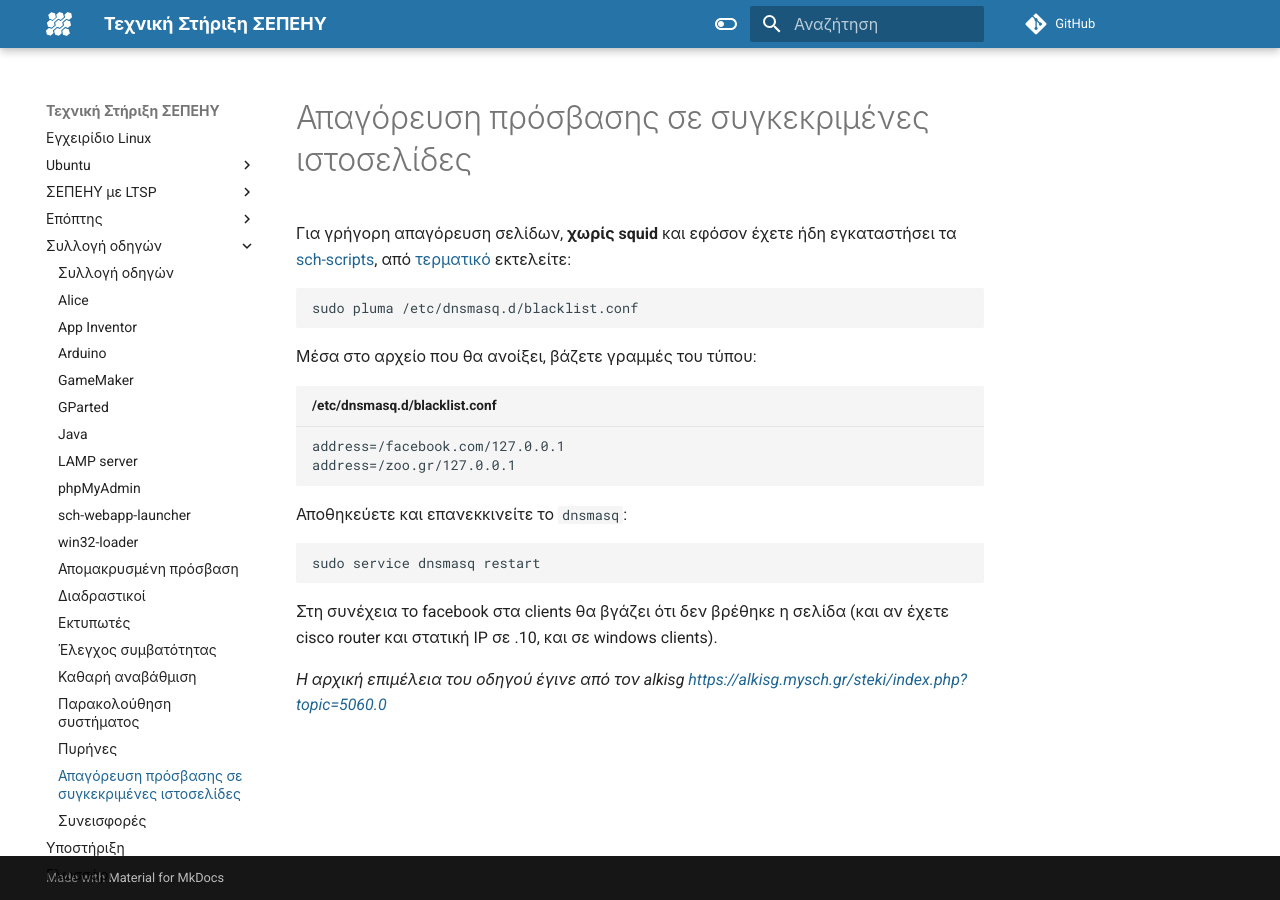
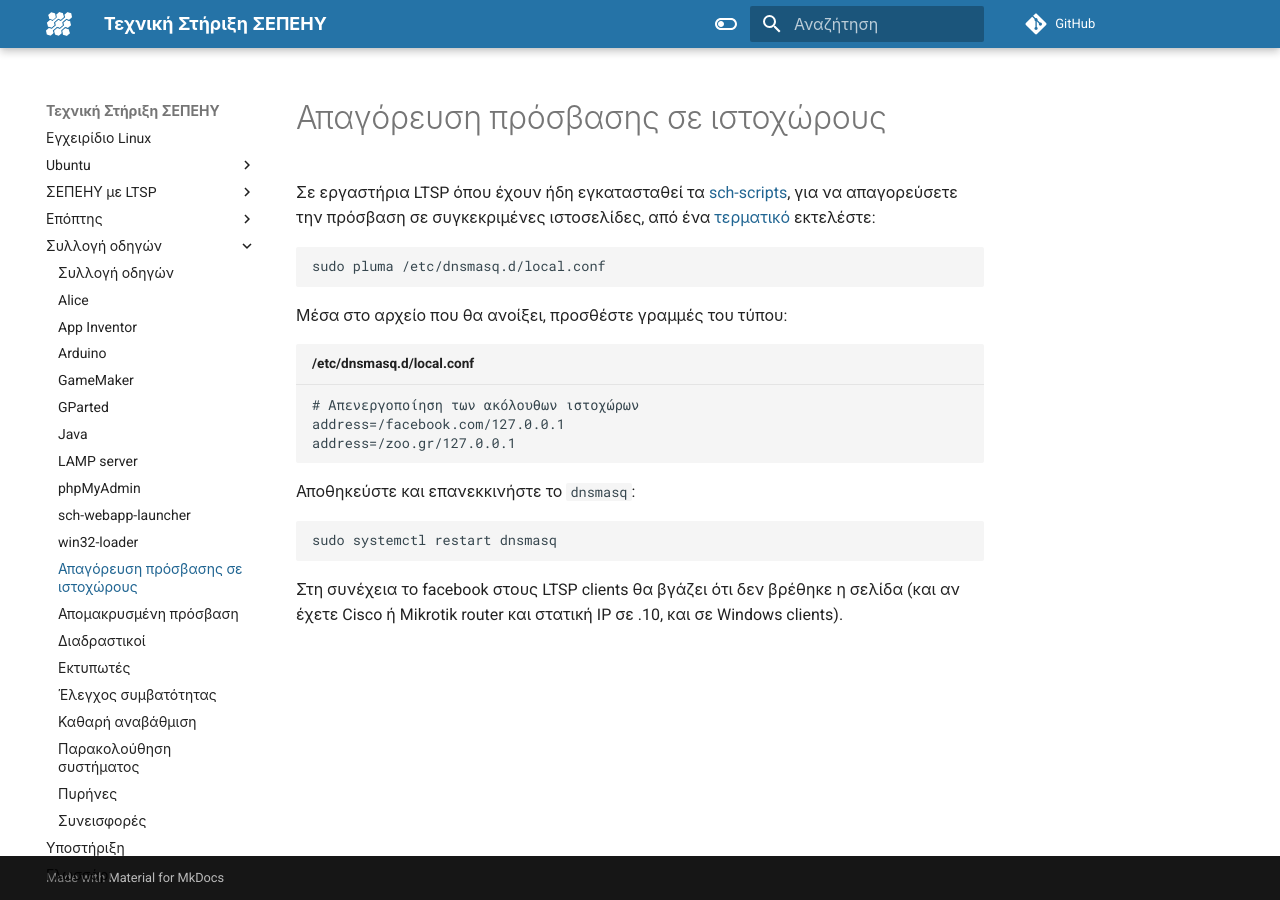
Before and after one commit to siahos/el.ltsp.org, an MkDocs documentation site: the page built from docs/guides/blacklist-sites/index.md, in a window 1280 px wide. Built offline with MkDocs 1.6.1 and Material for MkDocs 9.7.7, drawn with Linux system fonts in a browser that asks for light colours; comment, search, counter and statistics services are not loaded.

Commit message:
Update blacklist-sites

````diff
--- a/docs/guides/blacklist-sites.md
+++ /dev/null
@@ -1,27 +0,0 @@
-# Απαγόρευση πρόσβασης σε συγκεκριμένες ιστοσελίδες
-
-Για γρήγορη απαγόρευση σελίδων, **χωρίς squid** και εφόσον έχετε ήδη
-εγκαταστήσει τα [sch-scripts](../glossary/index.md#sch-scripts), από
-[τερματικό](../glossary/index.md#terminal) εκτελείτε:
-
-```
-sudo pluma /etc/dnsmasq.d/blacklist.conf
-```
-
-Μέσα στο αρχείο που θα ανοίξει, βάζετε γραμμές του τύπου:
-
-
-```text title="/etc/dnsmasq.d/blacklist.conf"
-address=/facebook.com/127.0.0.1
-address=/zoo.gr/127.0.0.1
-```
-
-Αποθηκεύετε και επανεκκινείτε το `dnsmasq`:
-
-```
-sudo service dnsmasq restart
-```
-
-Στη συνέχεια το facebook στα clients θα βγάζει ότι δεν βρέθηκε η σελίδα (και αν έχετε cisco router και στατική IP σε .10, και σε windows clients).
-
-*Η αρχική επιμέλεια του οδηγού έγινε από τον alkisg <https://alkisg.mysch.gr/steki/index.php?topic=5060.0>*
--- /dev/null
+++ b/docs/guides/blacklist-sites/index.md
@@ -0,0 +1,28 @@
+# Απαγόρευση πρόσβασης σε ιστοχώρους
+
+Σε εργαστήρια LTSP όπου έχουν ήδη εγκατασταθεί τα
+[sch-scripts](../../glossary/index.md#sch-scripts), για να απαγορεύσετε την
+πρόσβαση σε συγκεκριμένες ιστοσελίδες, από ένα
+[τερματικό](../../glossary/index.md#terminal) εκτελέστε:
+
+```shell
+sudo pluma /etc/dnsmasq.d/local.conf
+```
+
+Μέσα στο αρχείο που θα ανοίξει, προσθέστε γραμμές του τύπου:
+
+```text title="/etc/dnsmasq.d/local.conf"
+# Απενεργοποίηση των ακόλουθων ιστοχώρων
+address=/facebook.com/127.0.0.1
+address=/zoo.gr/127.0.0.1
+```
+
+Αποθηκεύστε και επανεκκινήστε το `dnsmasq`:
+
+```shell
+sudo systemctl restart dnsmasq
+```
+
+Στη συνέχεια το facebook στους LTSP clients θα βγάζει ότι δεν βρέθηκε η σελίδα
+(και αν έχετε Cisco ή Mikrotik router και στατική IP σε .10, και σε Windows
+clients).
--- a/mkdocs.yml
+++ b/mkdocs.yml
@@ -116,6 +116,7 @@ nav:
     - guides/phpmyadmin/index.md
     - guides/sch-webapp-launcher/index.md
     - guides/win32-loader/index.md
+    - guides/blacklist-sites/index.md
     - guides/remote-access/index.md
     - guides/smartboards/index.md
     - guides/printers/index.md
@@ -123,7 +124,6 @@ nav:
     - guides/clean-upgrade/index.md
     - guides/mate-system-monitor/index.md
     - guides/kernels/index.md
-    - guides/blacklist-sites.md
     - guides/contributing/index.md
   - support/index.md
   - glossary/index.md
````
Also changed, not shown: docs/guides/index.md (+1 -0 lines).
